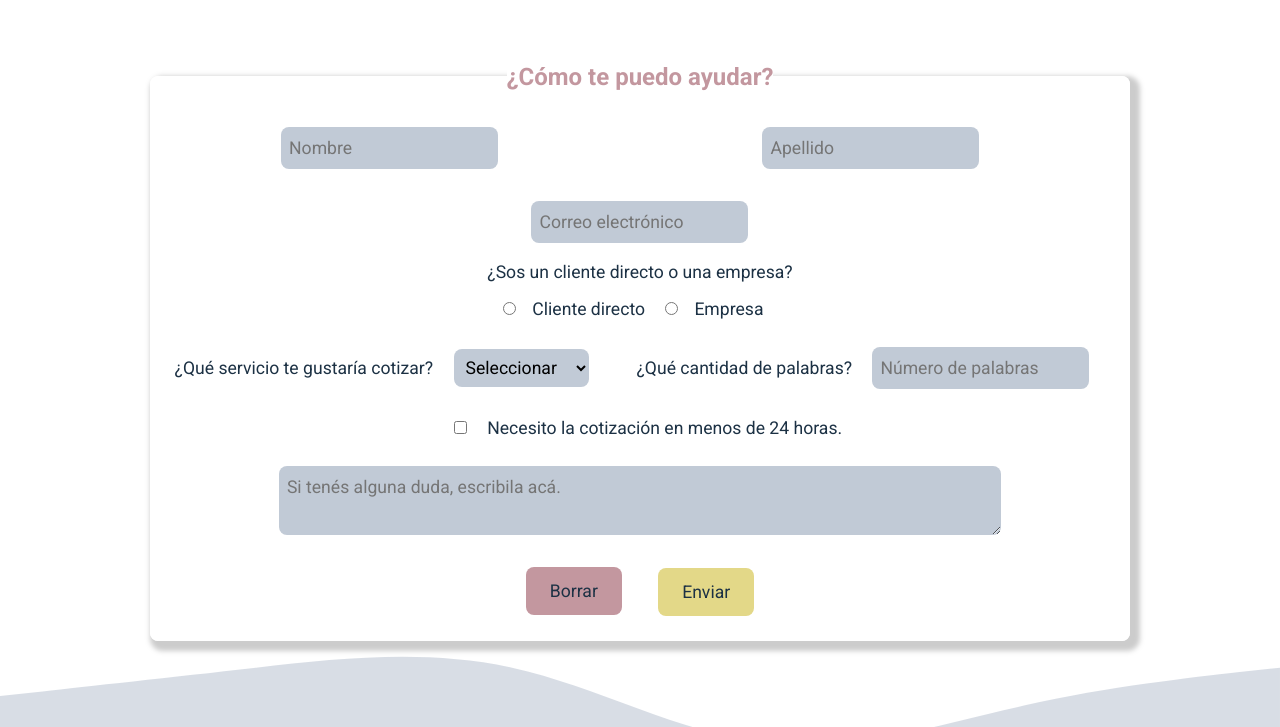
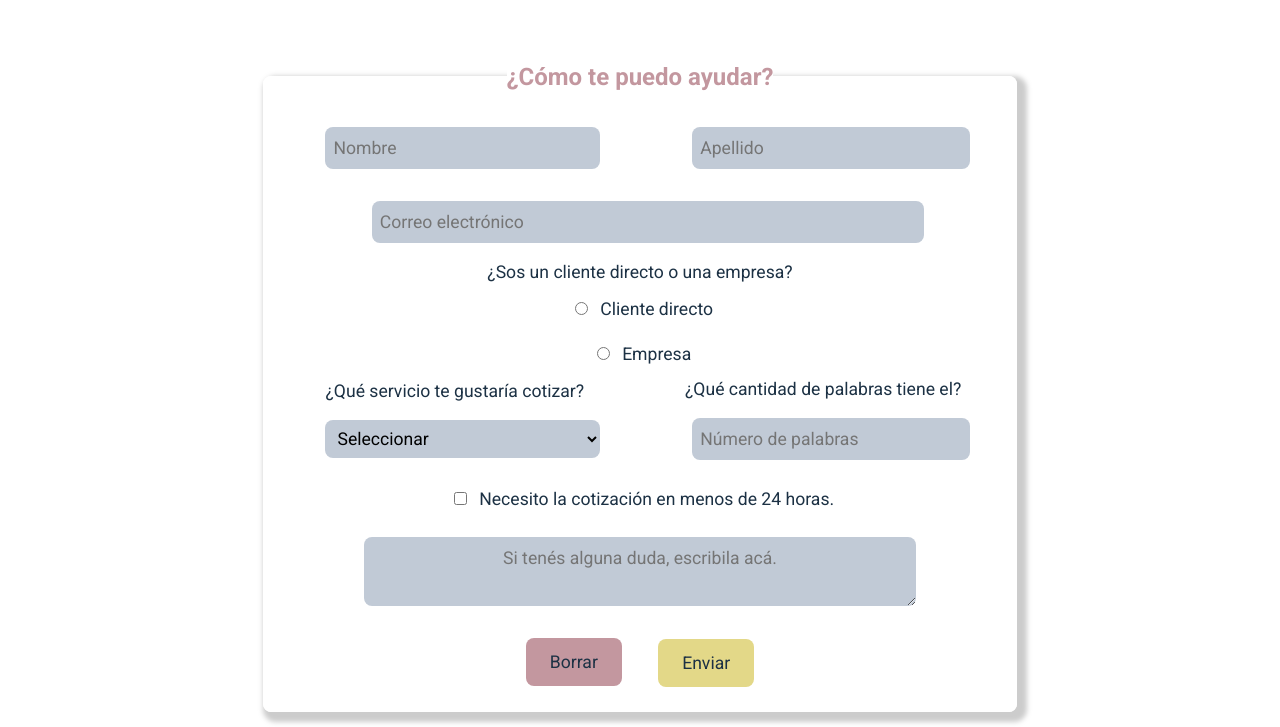
Before and after one commit to abrilherrada/traduccion, a plain HTML site: page paginas/contacto.html in a window 1280 px wide. Shown: the part 659-1386 px from the top of the page. Drawn offline with nearby package versions, Linux system fonts and the light colour scheme.

Commit message:
Arreglo de contenedores

```diff
--- a/estilos/scss/parciales/_contacto.scss
+++ b/estilos/scss/parciales/_contacto.scss
@@ -44,6 +44,7 @@
         }
         &__icono {
             width: 2.5rem;
+            margin: 0.5rem;
         }
     }
     &--contacto {
@@ -55,18 +56,12 @@
 
 /*CONTACTO - SECCIÓN 2*/
 .formulario {
-    padding: 1rem;
-    @include celular {
-        padding: 1rem;
-        width: 100%;
-    }
-    @include tablet {
-        padding: 1rem;
-    }
+    padding: 1rem 1rem 4rem 1rem;
     .fieldset {
         border: 1px solid white;
         border-radius: $borde-btn-campo;
         padding: 1vh;
+        margin: auto;
         box-shadow: 5px 5px 5px 5px rgba(128, 128, 128, 0.4);
         display: grid;
         grid-template:
@@ -110,25 +105,32 @@
             text-align: center;
             float: none;
             @include celular {
-                font-size: 1.8rem;
+                font-size: 1.7rem;
             }
             @include tablet {
-                font-size: 2rem;
+                font-size: 1.7rem;
             }
         }
     }
 }
 .caja {
     margin: 0rem 1rem;
+    text-align: center;
+    width: 75%;
     &__campo {
         background-color: $lila;
         border-radius: $borde-btn-campo;
         padding: 0.5rem;
-        margin: 1rem;
+        margin: 1rem 0.5rem;
+        width: 100%;
     }
     &__campo:focus {
         background-color: $azul;
         color: $lila;
+    }
+
+    &__check {
+        margin: 1rem 0.5rem;
     }
     &__boton {
         color: $azul;
@@ -182,11 +184,6 @@
         grid-row: 3;
         grid-column: 1;
         grid-area: tipo-cliente;
-        .caja__campo {
-            @include celular {
-                width: 20%;
-            }
-        }
         @include tablet {
             margin: 1rem;
         }
--- a/estilos/scss/parciales/_reset.scss
+++ b/estilos/scss/parciales/_reset.scss
@@ -19,7 +19,7 @@ body {
     grid-template-rows: auto 1fr auto;
     min-height: 100vh;
     @include celular {
-        font-size: 1.5rem;
+        font-size: 1.3rem;
     }
     @include tablet {
         font-size: 1.3rem;
@@ -49,7 +49,7 @@ h2 {
     color: $rosa;
     text-align: center;
     @include celular {
-        font-size: 2rem;
+        font-size: 1.8rem;
     }
     @include tablet {
         font-size: 1.8rem;
@@ -59,7 +59,7 @@ h3 {
     color: $azul;
     text-align: left;
     @include celular {
-        font-size: 1.7rem;
+        font-size: 1.6rem;
     }
     @include tablet {
         font-size: 1.6rem;
@@ -69,7 +69,7 @@ h4 {
     color: $azul;
     text-align: left;
     @include celular {
-        font-size: 1.6rem;
+        font-size: 1.4rem;
     }
     @include tablet {
         font-size: 1.4rem;
--- a/paginas/contacto.html
+++ b/paginas/contacto.html
@@ -51,15 +51,15 @@
             <div class="row contacto">
                 <iframe src="https://www.google.com/maps/embed?pb=!1m18!1m12!1m3!1d217954.25340124723!2d-64.33442871949218!3d-31.399377044740607!2m3!1f0!2f0!3f0!3m2!1i1024!2i768!4f13.1!3m3!1m2!1s0x9432985f478f5b69%3A0xb0a24f9a5366b092!2sC%C3%B3rdoba%2C%20Cordoba!5e0!3m2!1sen!2sar!4v1630775319627!5m2!1sen!2sar" style="border:0;" allowfullscreen="" loading="lazy" class="col-lg-6 col-md-12 col-sm-12 contacto__mapa"></iframe>
                 <div class="col-lg-6 col-md-12 col-sm-12 d-flex flex-wrap justify-content-between contacto__info">
-                    <article class="contacto__carta" data-aos="fade-right">
+                    <article class="contacto__carta" data-aos="zoom-in">
                         <h3 class="contacto__titulo">Dónde estoy</h3>
                         <p>Córdoba, Argentina</p>
                     </article>
-                    <article class="contacto__carta" data-aos="fade-left">
+                    <article class="contacto__carta" data-aos="zoom-in">
                         <h3 class="contacto__titulo">Horarios</h3>
                         <p>Lunes a viernes de 10 a.m. a 10 p.m.</p>
                     </article>
-                    <article class="contacto__carta" data-aos="fade-right">
+                    <article class="contacto__carta" data-aos="zoom-in">
                         <h3 class="contacto__titulo">Medios de contacto</h3>
                         <h4>Correo electrónico</h4>
                         <p>abrilherrada@gmail.com</p>
@@ -68,7 +68,7 @@
                         <h4>Skype</h4>
                         <p>live:.cid.f1d78c851a9826c</p>
                     </article>
-                    <article class="contacto__carta" data-aos="fade-left">
+                    <article class="contacto__carta" data-aos="zoom-in">
                         <h3 class="contacto__titulo">Redes profesionales</h3>
                         <a href="https://www.linkedin.com/in/abril-herrada/" target="_blank"><img class="contacto__icono" src="../media/icono-linked-in.svg" alt="linked in"></a>
                         <a href="http://www.proz.com/translator/2054918" target="_blank"><img class="contacto__icono" src="../media/icono-proZ.svg" alt="proZ"></a>
@@ -77,9 +77,9 @@
             </div>
         </section>
         <!--SECCIÓN 2: FORMULARIO DE CONTACTO-->
-        <section id="formulario" class="d-flex justify-content-center formulario">
-            <form action="" method="GET">
-                <fieldset class="fieldset">
+        <section id="formulario" class="container formulario">
+            <form class="row" action="" method="GET">
+                <fieldset class="col-lg-8 col-md-12 col-sm-12 fieldset">
                     <legend class="w-auto legend">¿Cómo te puedo ayudar?</legend>
                     <div class="caja caja--nombre">
                         <input type="text" name="nombre" id="nombre" placeholder="Nombre" required class="border-0 caja__campo">
@@ -93,8 +93,12 @@
                     <div class="caja caja--tipo-cliente">
                         <label for="tipo-cliente">¿Sos un cliente directo o una empresa?</label>
                         <div>
-                            <input type="radio" name="tipo-cliente" id="tipo-cliente-directo" value="cliente-directo" required class="caja__campo">Cliente directo
-                            <input type="radio" name="tipo-cliente" id="tipo-cliente-empresa" value="empresa" required class="caja__campo">Empresa
+                            <input type="radio" name="tipo-cliente" id="tipo-cliente-directo" value="cliente-directo" required class="caja__check">
+                            <label for="tipo-cliente-directo">Cliente directo</label>
+                        </div>
+                        <div>
+                            <input type="radio" name="tipo-cliente" id="tipo-cliente-empresa" value="empresa" required class="caja__check">
+                            <label for="tipo-cliente-empresa">Empresa</label>
                         </div>
                     </div>
                     <div class="caja caja--tipo-servicio">
@@ -110,14 +114,14 @@
                         </select>
                     </div>
                     <div class="caja caja--palabras">
-                        <label for="palabras">¿Qué cantidad de palabras?</label>
+                        <label for="palabras">¿Qué cantidad de palabras tiene el?</label>
                         <input type="text" name="palabras" id="palabras" placeholder="Número de palabras" class="border-0 caja__campo">
                     </div>
                     <div class="caja caja--urgente">
-                        <input type="checkbox" name="urgente" id="urgente" value="1" class="caja__campo">
+                        <input type="checkbox" name="urgente" id="urgente" value="1" class="caja__check">
                         <label for="urgente">Necesito la cotización en menos de 24 horas.</label>
                     </div>
-                    <textarea class="border-0 w-75 caja caja--consultas" placeholder="Si tenés alguna duda, escribila acá."></textarea>
+                    <textarea class="border-0 caja caja--consultas" placeholder="Si tenés alguna duda, escribila acá."></textarea>
                     <div class="caja caja--botones">
                         <input type="reset" value="Borrar" class="border-0 caja__boton caja__boton--borrar">
                         <input type="submit" value="Enviar" class="btn btn-primary border-0 caja__boton caja__boton--enviar" data-bs-toggle="modal" data-bs-target="#exampleModal">
```
Also changed, not shown: index.html (+1 -1 lines), paginas/opiniones.html (+1 -1 lines), paginas/servicios.html (+1 -1 lines), paginas/sobre-mi.html (+5 -5 lines), estilos/main.css.
